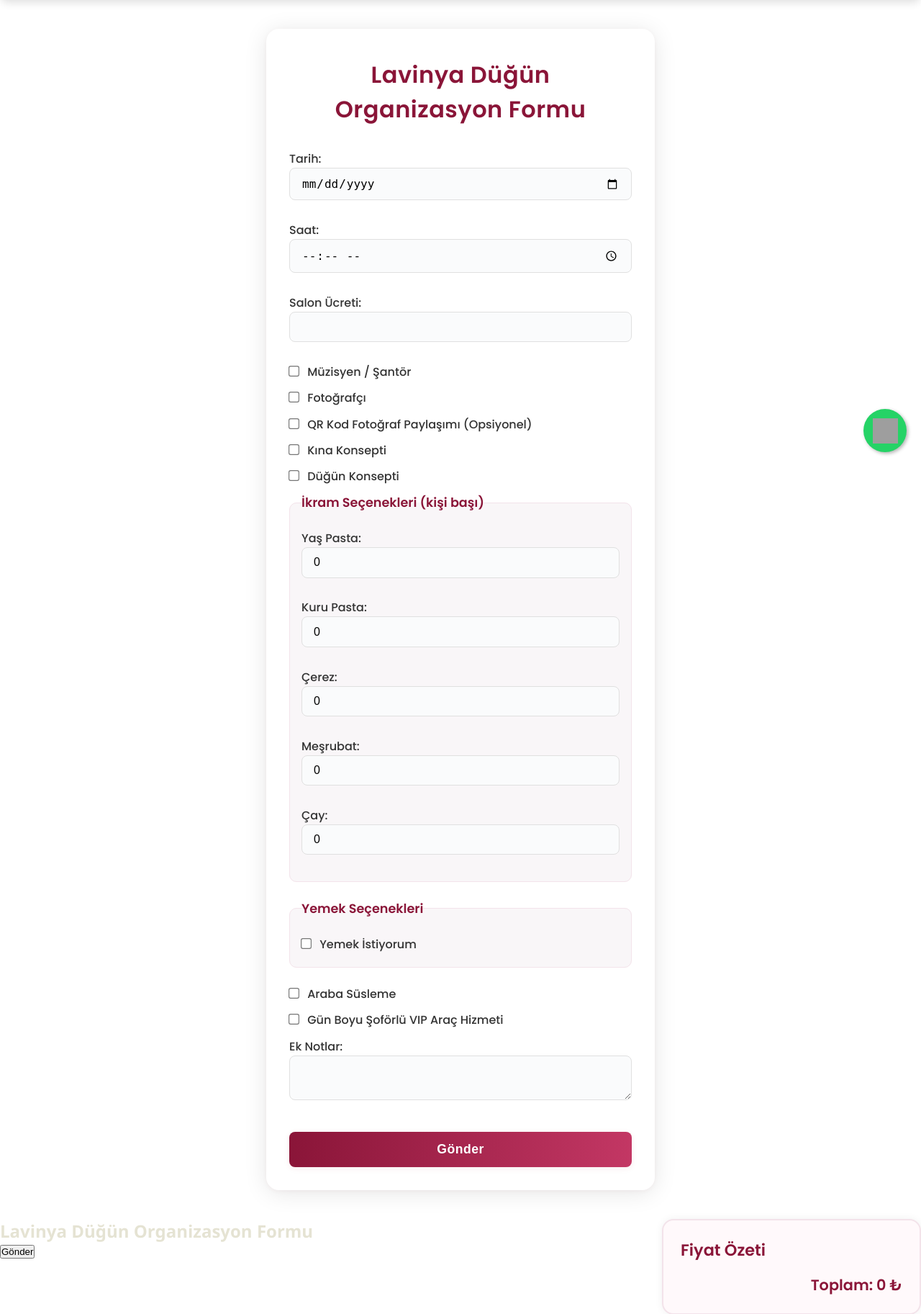
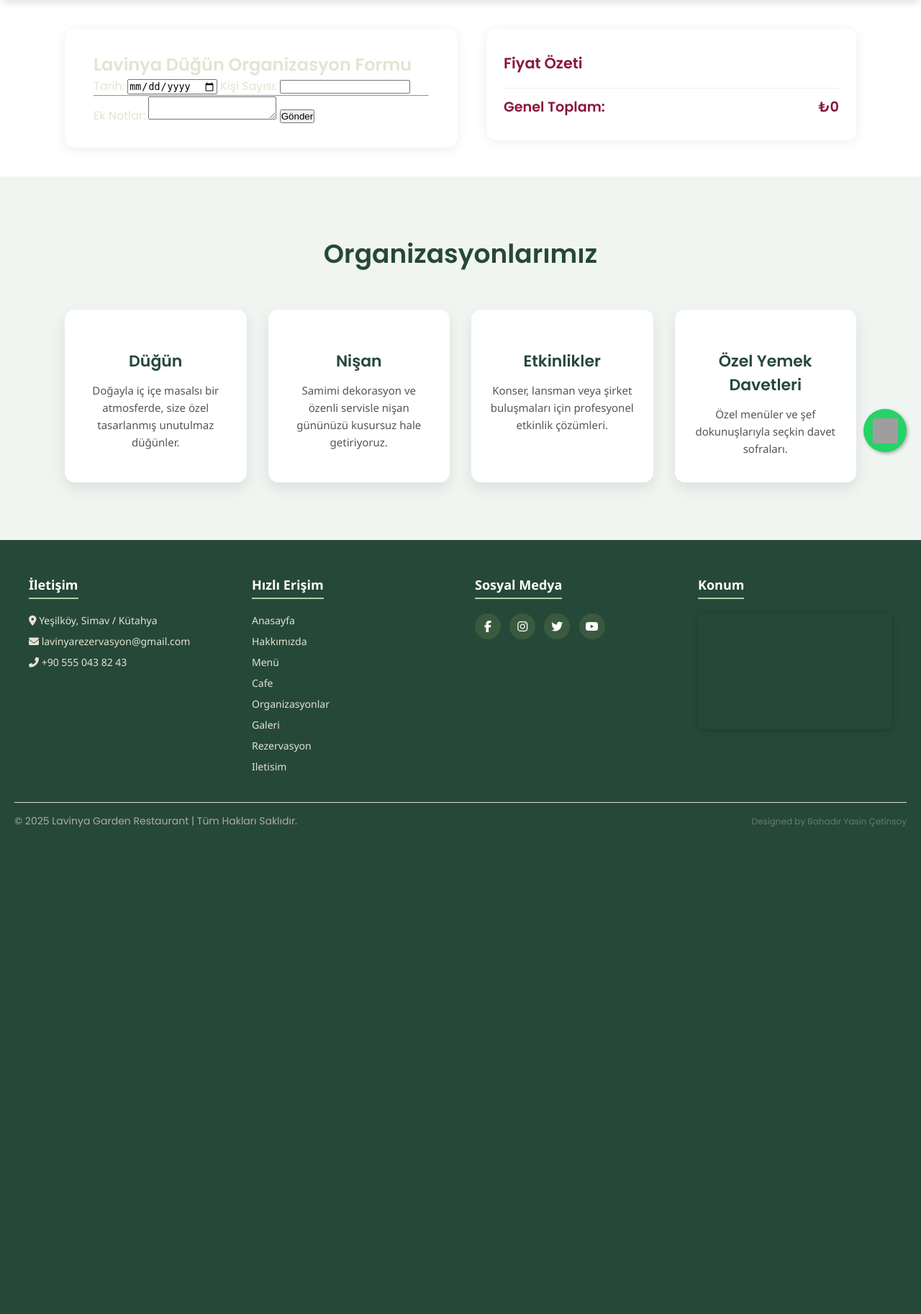
Before and after one commit to BahadirYasin/lavinya, a Django app: page /organizations/ in a window 1280 px wide. Shown: the part 152-1977 px from the top of the page at 72% size. After the commit the page ends 1301 px from the top, so only its background shows below. Run offline with Django 5.2, Linux system fonts and the light colour scheme; a map, chart or similar area stays blank; grey boxes are pictures that could not be loaded.

Commit message:
Add wedding organization models, admin panel config, and form setup2

```diff
--- a/main/urls.py
+++ b/main/urls.py
@@ -11,8 +11,10 @@
     path('contact/' ,views.contact, name='contact'),
     path('organizations/', views.organizations, name='organizations'),
     path('cafe/', views.cafe_view, name='cafe'),
-    path('organization/', views.organization_request, name='organization'),
-    path('organization/success/', views.success, name='organization_success'),
+    path('organizations/', views.organization_request, name='organizations'),
+    path('organizations/success/', views.organization_success, name='organization_success'),
+
+
 
 
 
--- a/main/views.py
+++ b/main/views.py
@@ -7,6 +7,9 @@
 from django.core.mail import send_mail
 from django.contrib import messages
 from .models import CafeSection
+import json
+from django.shortcuts import render, redirect
+from .models import OrganizationService, WeddingOrganizationRequest
 
 def index(request):
     hero_section = HeroSection.objects.all()
@@ -95,33 +98,43 @@
     return render(request, 'cafe.html', {'cafe_sections': cafe_sections})
 
 
-# reservations/views.py
-from django.shortcuts import render, redirect
-from .forms import WeddingOrganizationForm
+
 
 def organization_request(request):
+    services = OrganizationService.objects.all()
+    services_json = json.dumps([
+        {
+            'key': s.key,
+            'name': s.name,
+            'unit_price': float(s.unit_price),
+            'is_per_person': s.is_per_person
+        } for s in services
+    ])
     if request.method == 'POST':
-        form = WeddingOrganizationForm(request.POST)
-        if form.is_valid():
-            form.save()
-            return redirect('organization_success')
-    else:
-        form = WeddingOrganizationForm()
-    return render(request, 'organizations.html', {'form': form})
+        # Formdan gelen verileri işle
+        date = request.POST.get('date')
+        guest_count = int(request.POST.get('guest_count') or 0)
+        selected_services = {}
+        for s in services:
+            if s.is_per_person:
+                val = int(request.POST.get(s.key) or 0)
+                if val > 0:
+                    selected_services[s.key] = val
+            else:
+                if request.POST.get(s.key):
+                    selected_services[s.key] = True
+        detail = request.POST.get('detail', '')
+        WeddingOrganizationRequest.objects.create(
+            date=date,
+            guest_count=guest_count,
+            selected_services=selected_services,
+            detail=detail
+        )
+        return redirect('organization_success')
+    return render(request, 'organizations.html', {
+        'services': services,
+        'services_json': services_json
+    })
 
-
-def success(request):
-    return render(request, 'success.html')
-
-from .models import OrganizationServicePricing
-import json
-
-def organization_request_pricing(request):
-    form = WeddingOrganizationForm()
-    fiyatlar = OrganizationServicePricing.objects.all()
-    fiyat_dict = {f.hizmet_adi: float(f.birim_fiyati) for f in fiyatlar}
-
-    return render(request, 'organizations.html', {
-        'form': form,
-        'fiyatlar_json': json.dumps(fiyat_dict)
-    })
+def organization_success(request):
+    return render(request, 'organization_success.html')
--- a/static/css/style.css
+++ b/static/css/style.css
@@ -1734,164 +1734,62 @@
   cursor: pointer;
 }
 
-
-
-.organization-container {
+.organization-flex {
+  display: flex;
+  gap: 2.5rem;
+  max-width: 1100px;
+  margin: 2.5rem auto;
+  align-items: flex-start;
+}
+.organization-form {
+  flex: 1 1 0;
+  min-width: 320px;
   background: #fff;
-  padding: 2.5rem 2rem 2rem 2rem;
-  max-width: 540px;
-  margin: 2.5rem auto;
-  box-shadow: 0 4px 32px rgba(0,0,0,0.10), 0 1.5px 6px rgba(163,21,56,0.04);
-  border-radius: 18px;
-  font-family: 'Poppins', 'Segoe UI', Arial, sans-serif;
-  transition: box-shadow 0.2s;
-}
-
-.organization-container .title {
-  font-size: 2rem;
-  text-align: center;
-  margin-bottom: 2rem;
-  color: #8a1538;
-  font-weight: 700;
-  letter-spacing: 0.5px;
-}
-
-.organization-container form label {
-  display: block;
-  margin-bottom: 0.7rem;
-  color: #333;
-  font-weight: 500;
-}
-
-.organization-container form input[type="text"],
-.organization-container form input[type="email"],
-.organization-container form input[type="date"],
-.organization-container form input[type="time"],
-.organization-container form input[type="number"],
-.organization-container form textarea,
-.organization-container form select {
-  width: 100%;
-  padding: 0.7rem 1rem;
-  margin-bottom: 1.1rem;
-  border: 1.5px solid #e0e0e0;
-  border-radius: 8px;
-  font-size: 1rem;
-  background: #fafbfc;
-  transition: border 0.2s, box-shadow 0.2s;
-  box-sizing: border-box;
-}
-
-.organization-container form input:focus,
-.organization-container form textarea:focus,
-.organization-container form select:focus {
-  border: 1.5px solid #8a1538;
-  outline: none;
-  box-shadow: 0 0 0 2px #f3e3ea;
-}
-
-.organization-container form fieldset {
-  border: 1.5px solid #f3e3ea;
-  border-radius: 10px;
-  margin-bottom: 1.5rem;
-  padding: 1rem 1rem 0.5rem 1rem;
-  background: #f9f6f8;
-}
-
-.organization-container form legend {
-  font-weight: 600;
-  color: #8a1538;
-  margin-bottom: 0.5rem;
-  font-size: 1.1rem;
-}
-
-.organization-container form input[type="checkbox"] {
-  margin-right: 0.5rem;
-  accent-color: #8a1538;
-  transform: scale(1.15);
-}
-
-.organization-container button {
-  width: 100%;
-  background: linear-gradient(90deg, #8a1538 0%, #c33764 100%);
-  color: #fff;
-  padding: 0.9rem 0;
-  border: none;
-  border-radius: 8px;
-  cursor: pointer;
-  font-size: 1.1rem;
-  font-weight: 600;
-  margin-top: 0.5rem;
-  box-shadow: 0 2px 8px rgba(163,21,56,0.08);
-  letter-spacing: 0.5px;
-  transition: background 0.2s, box-shadow 0.2s;
-}
-
-.organization-container button:hover {
-  background: linear-gradient(90deg, #c33764 0%, #8a1538 100%);
-  box-shadow: 0 4px 16px rgba(163,21,56,0.13);
-}
-
-.organization-container .alert.alert-success {
-  background: #f3e3ea;
-  color: #8a1538;
-  border: 1.5px solid #e0b7c6;
-  border-radius: 8px;
-  padding: 0.8rem 1.2rem;
-  margin-bottom: 1.5rem;
-  text-align: center;
-  font-weight: 500;
-  font-size: 1rem;
-}
-
-
-.organization-wrapper {
-  display: flex;
-  gap: 2rem;
-  justify-content: center;
-  align-items: flex-start;
-  margin-top: 2rem;
-  flex-wrap: wrap;
-}
-
-.organization-form {
-  flex: 1;
-  min-width: 500px;
-}
-
+  border-radius: 14px;
+  box-shadow: 0 2px 16px rgba(0,0,0,0.08);
+  padding: 2rem 2.5rem;
+  font-family: 'Poppins', Arial, sans-serif;
+}
 .organization-summary {
-  flex: 0.7;
-  background: #fff9fb;
-  border: 2px solid #f3e3ea;
-  border-radius: 16px;
-  padding: 1.5rem;
-  max-width: 360px;
-  font-family: 'Poppins', sans-serif;
-  box-shadow: 0 0 12px rgba(0,0,0,0.06);
+  flex: 1 1 0;
+  min-width: 260px;
+  background: #fff;
+  border-radius: 14px;
+  box-shadow: 0 2px 16px rgba(0,0,0,0.08);
+  padding: 2rem 1.5rem;
+  font-family: 'Poppins', Arial, sans-serif;
   position: sticky;
-  top: 100px;
-}
-
+  top: 2rem;
+  height: fit-content;
+}
 .organization-summary h3 {
   margin-top: 0;
   color: #8a1538;
-  font-size: 1.4rem;
-}
-
+  font-size: 1.3rem;
+  margin-bottom: 1.2rem;
+}
 .organization-summary ul {
   list-style: none;
-  padding-left: 0;
-  margin-bottom: 1rem;
-}
-
-.organization-summary ul li {
-  margin-bottom: 0.5rem;
+  padding: 0;
+  margin: 0 0 1.2rem 0;
+}
+.organization-summary li {
   display: flex;
   justify-content: space-between;
-}
-
-.organization-summary .total-price {
-  font-size: 1.3rem;
-  font-weight: 600;
-  text-align: right;
+  margin-bottom: 0.5rem;
+  font-size: 1rem;
+}
+.organization-summary .total {
+  font-weight: 700;
+  font-size: 1.2rem;
   color: #8a1538;
-}
+  border-top: 1.5px solid #eee;
+  padding-top: 0.7rem;
+  margin-top: 1rem;
+  display: flex;
+  justify-content: space-between;
+}
+@media (max-width: 900px) {
+  .organization-flex { flex-direction: column; }
+  .organization-summary { position: static; margin-top: 2rem; }
+}
--- a/templates/organizations.html
+++ b/templates/organizations.html
@@ -80,145 +80,78 @@
   });
 </script>
 
-<!-- templates/organizations.html -->
-<div class="organization-container">
-  <h2 class="title">Lavinya Düğün Organizasyon Formu</h2>
-  <form method="POST">
+<div class="organization-flex">
+  <form class="organization-form" method="POST" id="org-form">
     {% csrf_token %}
-    <label>Tarih:
-      <input type="date" name="date" required>
-    </label>
-    <label>Saat:
-      <input type="time" name="time" required>
-    </label>
-    <label>Salon Ücreti:
-      <input type="number" name="salon_ucreti" step="0.01" min="0" required>
-    </label>
-    <label>
-      <input type="checkbox" name="muzisyen"> Müzisyen / Şantör
-    </label>
-    <label>
-      <input type="checkbox" name="fotografci"> Fotoğrafçı
-    </label>
-    <label>
-      <input type="checkbox" name="qr_photo_sharing"> QR Kod Fotoğraf Paylaşımı (Opsiyonel)
-    </label>
-    <label>
-      <input type="checkbox" name="kina_konsept"> Kına Konsepti
-    </label>
-    <label>
-      <input type="checkbox" name="dugun_konsept"> Düğün Konsepti
-    </label>
-    <fieldset>
-      <legend>İkram Seçenekleri (kişi başı)</legend>
-      <label>Yaş Pasta: <input type="number" name="ikram_yas_pasta" min="0" value="0"></label>
-      <label>Kuru Pasta: <input type="number" name="ikram_kuru_pasta" min="0" value="0"></label>
-      <label>Çerez: <input type="number" name="ikram_cerez" min="0" value="0"></label>
-      <label>Meşrubat: <input type="number" name="ikram_mesrubat" min="0" value="0"></label>
-      <label>Çay: <input type="number" name="ikram_cay" min="0" value="0"></label>
-    </fieldset>
-    <fieldset>
-      <legend>Yemek Seçenekleri</legend>
-      <label>
-        <input type="checkbox" name="yemek_var" id="yemek_var" onchange="document.getElementById('yemek_detay').style.display = this.checked ? 'block' : 'none';">
-        Yemek İstiyorum
-      </label>
-      <div id="yemek_detay" style="display:none;">
-        <label>Kişi Başı: <input type="number" name="yemek_kisi_sayisi" min="0"></label>
-        <label>Yemek Açıklama: <textarea name="yemek_aciklama"></textarea></label>
-      </div>
-    </fieldset>
-    <label>
-      <input type="checkbox" name="araba_susleme"> Araba Süsleme
-    </label>
-    <label>
-      <input type="checkbox" name="vip_arac"> Gün Boyu Şoförlü VIP Araç Hizmeti
-    </label>
-    <label>Ek Notlar:
-      <textarea name="detail"></textarea>
-    </label>
+    <h2>Lavinya Düğün Organizasyon Formu</h2>
+    <label>Tarih: <input type="date" name="date" required></label>
+    <label>Kişi Sayısı: <input type="number" name="guest_count" min="1" required></label>
+    <hr>
+    {% for s in services %}
+      {% if s.is_per_person %}
+        <label>
+          {{ s.name }} (kişi başı {{ s.unit_price }}₺):
+          <input type="number" name="{{ s.key }}" min="0" value="0">
+        </label>
+      {% else %}
+        <label>
+          <input type="checkbox" name="{{ s.key }}"> {{ s.name }} ({{ s.unit_price }}₺)
+        </label>
+      {% endif %}
+    {% endfor %}
+    <label>Ek Notlar: <textarea name="detail"></textarea></label>
     <button type="submit">Gönder</button>
   </form>
-</div>
-
-<div class="organization-wrapper">
-  <div class="organization-form">
-    <h2 class="title">Lavinya Düğün Organizasyon Formu</h2>
-    <form method="POST">
-      {% csrf_token %}
-      <!-- senin mevcut form elemanların buraya -->
-      <button type="submit">Gönder</button>
-    </form>
-  </div>
-
-  <div class="organization-summary">
+  <div class="organization-summary" id="org-summary">
     <h3>Fiyat Özeti</h3>
-    <ul id="fiyat-detaylari"></ul>
-    <p class="total-price">Toplam: <strong id="toplam-tutar">0</strong> ₺</p>
+    <ul id="summary-list"></ul>
+    <div class="total">
+      <span>Genel Toplam:</span>
+      <span id="summary-total">₺0</span>
+    </div>
   </div>
 </div>
 
 <script>
-  const fiyatlar = JSON.parse('{{ fiyatlar_json|escapejs }}');
-  const detayListesi = document.getElementById("fiyat-detaylari");
-  const toplamTutarElem = document.getElementById("toplam-tutar");
-
-  const updateFiyat = () => {
-    let toplam = 0;
-    detayListesi.innerHTML = '';
-
-    const hizmet = (name, label, adet = 1) => {
-      const el = document.querySelector(`[name="${name}"]`);
-      let secili = false;
-      let miktar = 1;
-
-      if (el?.type === "checkbox") {
-        secili = el.checked;
-      } else if (el?.type === "number") {
-        miktar = parseInt(el.value) || 0;
-        secili = miktar > 0;
+const services = JSON.parse('{{ services_json|escapejs }}');
+function updateSummary() {
+  let total = 0;
+  let items = [];
+  const guestCount = parseInt(document.querySelector('[name="guest_count"]').value) || 0;
+  services.forEach(s => {
+    if (s.is_per_person) {
+      let val = parseInt(document.querySelector(`[name="${s.key}"]`).value) || 0;
+      if (val > 0) {
+        let price = val * s.unit_price;
+        items.push({name: `${s.name} (${val} kişi)`, price: price});
+        total += price;
       }
-
-      const fiyat = fiyatlar[label] || 0;
-      if (secili) {
-        const tutar = fiyat * miktar;
-        toplam += tutar;
-        detayListesi.innerHTML += `<li><span>${label}</span><span>${tutar.toFixed(2)} ₺</span></li>`;
+    } else {
+      let el = document.querySelector(`[name="${s.key}"]`);
+      if (el && el.checked) {
+        items.push({name: s.name, price: s.unit_price});
+        total += s.unit_price;
       }
-    };
-
-    // Listeye eklenmesi gereken hizmetler
-    hizmet("ikram_yas_pasta", "Yaş Pasta", parseInt(document.querySelector(`[name="ikram_yas_pasta"]`)?.value || 0));
-    hizmet("vip_arac", "VIP Araç");
-    hizmet("muzisyen", "Müzisyen");
-    hizmet("fotografci", "Fotoğrafçı");
-    hizmet("kina_konsept", "Kına Konsepti");
-    hizmet("dugun_konsept", "Düğün Konsepti");
-    hizmet("araba_susleme", "Araba Süsleme");
-
-    toplamTutarElem.textContent = toplam.toFixed(2);
-  };
-
-  document.addEventListener('input', updateFiyat);
-  document.addEventListener('change', updateFiyat);
-</script>
-
-
-
-<script>
-  // Yemek seçeneği aç/kapa
-  document.addEventListener('DOMContentLoaded', function() {
-    var yemekVar = document.getElementById('yemek_var');
-    var yemekDetay = document.getElementById('yemek_detay');
-    if (yemekVar) {
-      yemekVar.addEventListener('change', function() {
-        yemekDetay.style.display = this.checked ? 'block' : 'none';
-      });
     }
   });
+  let list = document.getElementById('summary-list');
+  let totalEl = document.getElementById('summary-total');
+  list.innerHTML = '';
+  items.forEach(item => {
+    let li = document.createElement('li');
+    li.innerHTML = `<span>${item.name}</span><span>₺${item.price.toLocaleString('tr-TR')}</span>`;
+    list.appendChild(li);
+  });
+  totalEl.textContent = `₺${total.toLocaleString('tr-TR')}`;
+}
+document.addEventListener('DOMContentLoaded', function() {
+  document.querySelectorAll('.organization-form input').forEach(el => {
+    el.addEventListener('input', updateSummary);
+    el.addEventListener('change', updateSummary);
+  });
+  updateSummary();
+});
 </script>
-
-
 
 
 <!-- ===================== ORGANİZASYONLAR ===================== -->
```
Also changed, not shown: main/admin.py (+7 -12 lines), main/forms.py (deleted, +0 -12 lines), main/models.py (+31 -29 lines), main/migrations/0015_organizationservice_weddingorganizationrequest_and_more.py (added).
